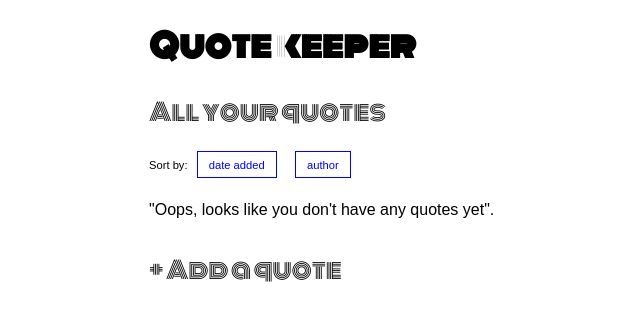
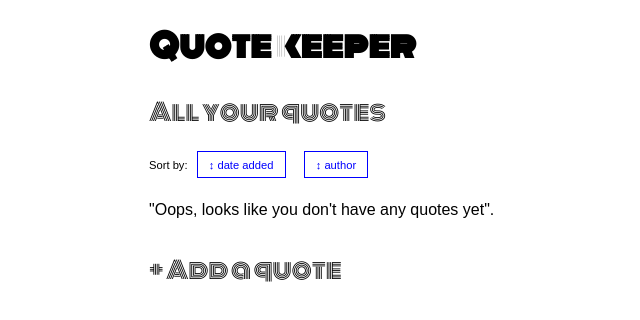
Before and after one commit to guywuy/quote-collector, a React (Create React App) app: page / in a window 1280 px wide. Shown: the top 320 px of the page, without its empty margins (41-681 px from the left). Built offline with nearby package versions, Linux system fonts and the light colour scheme; the HTML template or start-up script is replaced by a standard one.

Commit message:
Added ability to sort ascending or descending, and active class for button when selected

```diff
--- a/src/App.css
+++ b/src/App.css
@@ -21,6 +21,10 @@ h2 {
   border: 1px solid;
   font-size: 1em;
   padding: 0.6em 1em;
+}
+.sort-button.active{
+  font-weight: bold;
+  border: 2px solid;
 }
 .quote{
     max-width: 800px;
@@ -124,6 +128,6 @@ summary:hover{
   cursor: pointer;
 }
 .quote summary::before{
-  content: '\\/';
+  content: '+';
   padding-right: 1em;
 }
--- a/src/App.js
+++ b/src/App.js
@@ -21,7 +21,7 @@ class App extends Component {
     } else {
       let storedQuotes = JSON.parse(localStorage.getItem('quotes'));
       let lastIndex = storedQuotes.length>0 ? storedQuotes[storedQuotes.length-1].id : -1;
-      console.log(lastIndex);
+      console.log('Last index = ' + lastIndex);
       this.setState({
         'quotes' : storedQuotes,
         'currentIndex' : lastIndex + 1
--- a/src/QuoteCollection.js
+++ b/src/QuoteCollection.js
@@ -7,25 +7,48 @@ export class QuoteCollection extends React.Component {
   constructor(props){
     super(props);
     this.state = {
-      'sortBy' : 'name'
+      'sortBy' : 'name',
+      'sortDir' : 'asc'
     }
 
     this.setSortMethod = this.setSortMethod.bind(this);
   }
-  setSortMethod(method){
-    this.setState({
-      'sortBy' : method
-    })
+  setSortMethod(method, switchDir=false){
+    let currentDir = this.state.sortDir;
+    // If we need to switch the direction of sort, update state with direction
+    // as well as method, else just update method
+    if (switchDir){
+      let sortDir;
+      currentDir==='asc' ? sortDir='desc' : sortDir='asc';
+      this.setState({
+        'sortBy' : method,
+        'sortDir' : sortDir
+      })
+    } else {
+      this.setState({
+        'sortBy' : method
+      })
+  }
   }
   sortByName(quotes){
+    let sortDirection = this.state.sortDir;
+    console.log('Sorting by name, direction = ' + sortDirection);
     return quotes.sort(function(a, b) {
       var nameA = a.name.toUpperCase(); // ignore upper and lowercase
       var nameB = b.name.toUpperCase(); // ignore upper and lowercase
       if (nameA < nameB) {
-        return -1;
+        if(sortDirection==='asc'){
+          return -1;
+        } else {
+          return 1;
+        }
       }
       if (nameA > nameB) {
-        return 1;
+        if(sortDirection==='asc'){
+          return 1;
+        } else {
+          return -1;
+        }
       }
 
       // names must be equal
@@ -33,8 +56,13 @@ export class QuoteCollection extends React.Component {
     });
   }
   sortById(quotes){
+    let sortDirection = this.state.sortDir;
     return quotes.sort(function(a, b) {
-      return a.id - b.id
+      if(sortDirection==='asc'){
+        return a.id - b.id;
+      } else {
+        return b.id - a.id;
+      }
     });
   }
 
@@ -55,8 +83,8 @@ export class QuoteCollection extends React.Component {
         <h2>All your quotes</h2>
         <div className="sort-buttons">
           Sort by:
-          <SortButton handleSort={this.setSortMethod} name='date added' method='id' />
-          <SortButton handleSort={this.setSortMethod} name='author' method='name' />
+          <SortButton handleSort={this.setSortMethod} name='date added' method='id' direction={this.state.sortDir} />
+          <SortButton handleSort={this.setSortMethod} name='author' method='name' direction={this.state.sortDir} />
         </div>
         {quotesDisplay}
       </div>
--- a/src/SortButton.js
+++ b/src/SortButton.js
@@ -2,12 +2,25 @@ import React from 'react';
 import PropTypes from 'prop-types';
 
 export function SortButton(props){
-  function handleSort(){
-    console.log('Clicked button, calling props handleSort');
+  function handleSort(ev){
+
+    let thisButton = ev.target;
+    //if this is active, send second parameter of 'true' to reverse sort direction
+    if (thisButton.classList.contains('active')){
+      console.log("Button was already active");
+      return props.handleSort(props.method, true);
+    } else {
+      //if it is not active, add active class and remove from other button
+      Array.from(document.getElementsByClassName("sort-button")).forEach(function(item) {
+         item.classList.remove('active');
+      });
+      thisButton.classList.add('active');
+    }
+
     return props.handleSort(props.method)
   }
   return (
-        <button className='sort-button' onClick={handleSort}>{props.name}</button>
+        <button className='sort-button' onClick={handleSort}>&#8597; {props.name}</button>
     );
 
 }
```
Also changed, not shown: quotes.json (deleted, +0 -23 lines), 1 other file (tests, documents, lock files or other folders).
